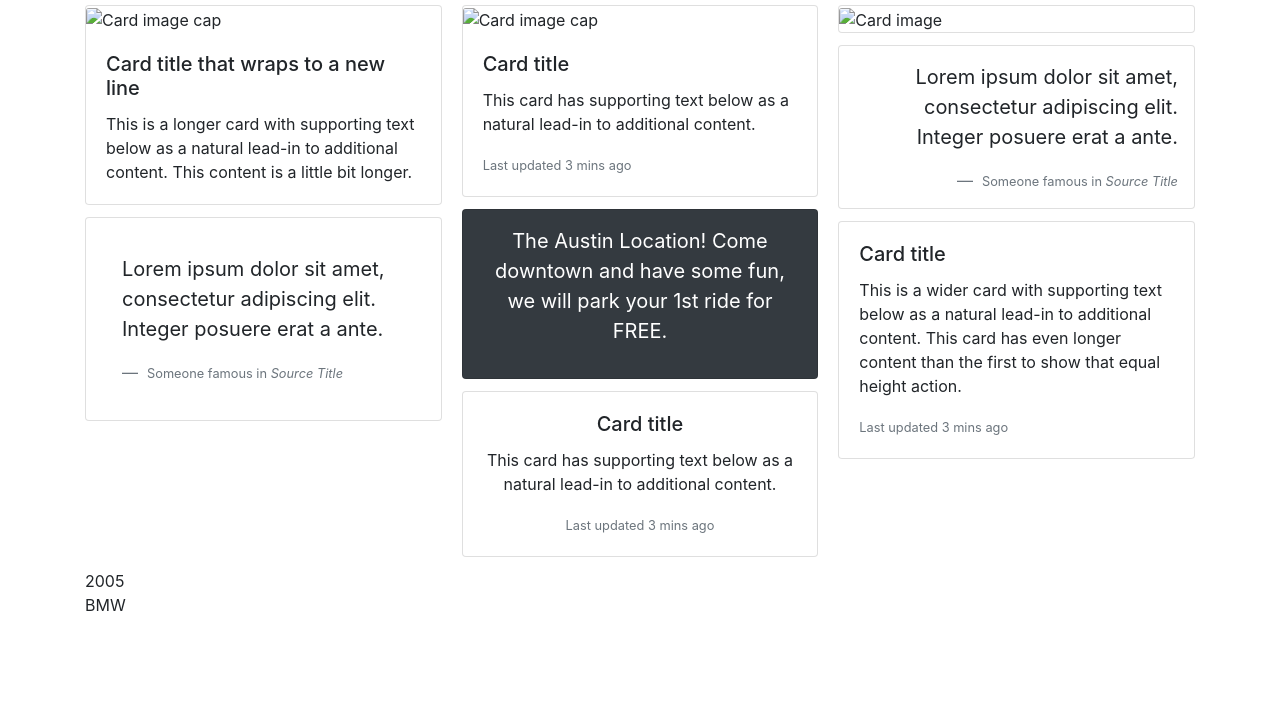
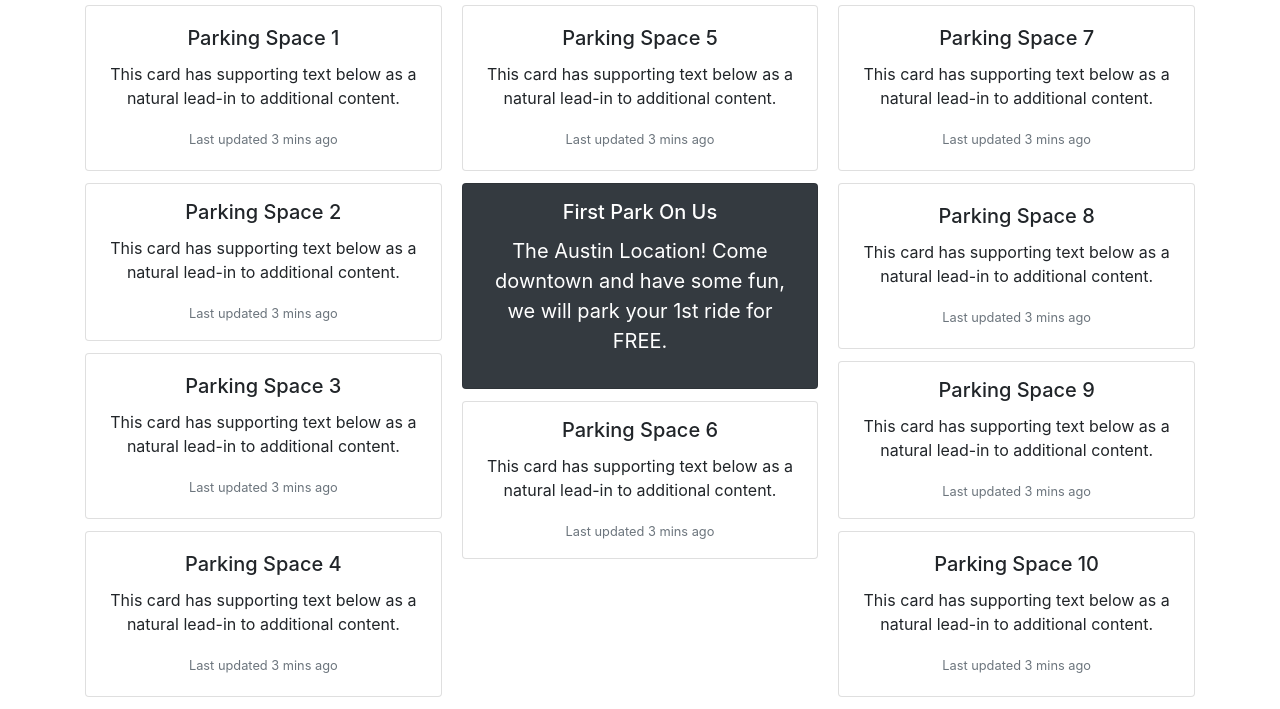
Before and after one commit to alvinjackson101/parking-lot-sim, a plain HTML site: page live-parking.html in a window 1280 px wide. Shown: the part 305-1014 px from the top of the page. Before the commit the page ends 922 px from the top, so only its background shows below. Drawn offline with nearby package versions, Linux system fonts and the light colour scheme.

Commit message:
finished frontend

```diff
--- a/index.js
+++ b/index.js
@@ -1,15 +1,47 @@
 
 //random car
-var arrCar = [ "Porsche" , "Lamborghini" , "Ferrari" , "Tesla" , "BMW" ];
-var randomCar= arrCar[Math.floor(Math.random()*arrCar.length)];
-document.getElementById("parkingspot2").innerHTML = randomCar;
+//var arrCar = [ "Porsche" , "Lamborghini" , "Ferrari" , "Tesla" , "BMW" ];
+//var randomCar= arrCar[Math.floor(Math.random()*arrCar.length)];
+//document.getElementById("parkingspot2").innerHTML = randomCar;
 
 //random year
-var arrYear = [ "2019" , "2000" , "2017" , "2005" , "1995" , "1980"];
-var randomYear= arrYear[Math.floor(Math.random()*arrYear.length)];
-document.getElementById("parkingspot1").innerHTML = randomYear;
+//var arrYear = [ "2019" , "2000" , "2017" , "2005" , "1995" , "1980"];
+//var randomYear= arrYear[Math.floor(Math.random()*arrYear.length)];
+//document.getElementById("parkingspot1").innerHTML = randomYear;
 
 //random plate
-var arrPlate = ["A", "B", "C", "D", "E", "F", "G", "H", "I", "J", "K", "L", "1", "2", "3", "4", "5", "6"];
-var randomPlate= arrPlate[Math.floor(Math.random()*arrPlate.length)];
-document.getElementById("parkingspot3").innerHTML = randomPlate;
+//var arrPlate = ["A", "B", "C", "D", "E", "F", "G", "H", "I", "J", "K", "L", "1", "2", "3", "4", "5", "6"];
+//var randomPlate= arrPlate[Math.floor(Math.random()*arrPlate.length)];
+//document.getElementById("parkingspot3").innerHTML = randomPlate;
+
+function Car(make, model, year, time){
+
+    this.make = make();
+    this.model = model;
+    this.year = year;
+    this.time = time;
+    this.parked = false;
+
+    this.park = function(){
+        this.parked = true;
+        setTimeout(function(e){
+            e.leave();
+
+        },
+        time,
+        this);
+
+        console.log("parked!");
+        console.dir(this);
+
+        this.leave = function() {
+            console.log("leaving...");
+            this.parked = false;
+            console.log("left!");
+            console.dir(this);
+        }
+    }
+
+    let car = new Car("ford", "f150", "2000", "5000");
+
+    }
--- a/live-parking.html
+++ b/live-parking.html
@@ -29,64 +29,92 @@
 
    <div class="container">
         <div class="card-columns">
-            <div class="card">
-              <img class="card-img-top" src="..." alt="Card image cap">
+
+          <div class="card text-center">
             <div class="card-body">
-                <h5 class="card-title">Card title that wraps to a new line</h5>
-                <p class="card-text">This is a longer card with supporting text below as a natural lead-in to additional content. This content is a little bit longer.</p>
+              <h5 class="card-title">Parking Space 1</h5>
+                <p class="parkingspot1">This card has supporting text below as a natural lead-in to additional content.</p>
+                <p class="card-text"><small class="text-muted">Last updated 3 mins ago</small></p>
             </div>
           </div>
-            <div class="card p-3">
-              <blockquote class="blockquote mb-0 card-body">
-                <p>Lorem ipsum dolor sit amet, consectetur adipiscing elit. Integer posuere erat a ante.</p>
-                <footer class="blockquote-footer">
-                  <small class="text-muted">
-                    Someone famous in <cite title="Source Title">Source Title</cite>
-                  </small>
-                </footer>
-              </blockquote>
+
+          <div class="card p-3 text-center">
+              <h5 class="card-title">Parking Space 2</h5>
+              <p class="parkingspot1">This card has supporting text below as a natural lead-in to additional content.</p>
+              <p class="card-text"><small class="text-muted">Last updated 3 mins ago</small></p>
           </div>
+
           <div class="card">
-              <img class="card-img-top" src="..." alt="Card image cap">
+            <div class="card-body text-center">
+              <h5 class="card-title">Parking Space 3</h5>
+              <p class="parkingspot1">This card has supporting text below as a natural lead-in to additional content.</p>
+            <p class="card-text"><small class="text-muted">Last updated 3 mins ago</small></p>
+            </div>
+          </div>
+
+          <div class="card text-center">
               <div class="card-body">
-                <h5 class="card-title">Card title</h5>
+                <h5 class="card-title">Parking Space 4</h5>
+                  <p class="parkingspot1">This card has supporting text below as a natural lead-in to additional content.</p>
+                  <p class="card-text"><small class="text-muted">Last updated 3 mins ago</small></p>
+              </div>
+          </div>
+
+            <div class="card text-center">
+                <div class="card-body">
+                  <h5 class="card-title">Parking Space 5</h5>
                   <p class="card-text">This card has supporting text below as a natural lead-in to additional content.</p>
                   <p class="card-text"><small class="text-muted">Last updated 3 mins ago</small></p>
                 </div>
             </div>
+
               <div class="card text-white text-center p-3 bg-dark">
+                  <h5 class="card-title">First Park On Us</h5>
                   <blockquote class="blockquote mb-0">
                     <p>The Austin Location! Come downtown and have some fun, we will park your 1st ride for <bold>FREE</bold>.</p>
                   </blockquote>
               </div>
-            <div class="card text-center">
-              <div class="card-body">
-                <h5 class="card-title">Card title</h5>
-                <p class="card-text">This card has supporting text below as a natural lead-in to additional content.</p>
+
+              <div class="card p-3 text-center">
+                  <h5 class="card-title">Parking Space 6</h5>
+                  <p class="parkingspot1">This card has supporting text below as a natural lead-in to additional content.</p>
+                  <p class="card-text"><small class="text-muted">Last updated 3 mins ago</small></p>
+              </div>
+
+              <div class="card">
+                <div class="card-body text-center">
+                  <h5 class="card-title">Parking Space 7</h5>
+                  <p class="parkingspot1">This card has supporting text below as a natural lead-in to additional content.</p>
                 <p class="card-text"><small class="text-muted">Last updated 3 mins ago</small></p>
                 </div>
               </div>
-            <div class="card">
-              <img class="card-img" src="..." alt="Card image">
-            </div>
-            <div class="card p-3 text-right">
-              <blockquote class="blockquote mb-0">
-                <p>Lorem ipsum dolor sit amet, consectetur adipiscing elit. Integer posuere erat a ante.</p>
-                <footer class="blockquote-footer">
-                  <small class="text-muted">
-                    Someone famous in <cite title="Source Title">Source Title</cite>
-                  </small>
-                </footer>
-              </blockquote>
-            </div>
-            <div class="card">
+
+              <div class="card text-center">
                 <div class="card-body">
-                <h5 class="card-title">Card title</h5>
-                <p class="card-text">This is a wider card with supporting text below as a natural lead-in to additional content. This card has even longer content than the first to show that equal height action.</p>
+                  <h5 class="card-title">Parking Space 8</h5>
+                  <p class="parkingspot1">This card has supporting text below as a natural lead-in to additional content.</p>
                 <p class="card-text"><small class="text-muted">Last updated 3 mins ago</small></p>
                 </div>
               </div>
+
+              <div class="card p-3 text-center">
+                  <h5 class="card-title">Parking Space 9</h5>
+                  <p class="parkingspot1">This card has supporting text below as a natural lead-in to additional content.</p>
+                  <p class="card-text"><small class="text-muted">Last updated 3 mins ago</small></p>
               </div>
+
+              <div class="card">
+                <div class="card-body text-center">
+                  <h5 class="card-title">Parking Space 10</h5>
+                  <p class="parkingspot1">This card has supporting text below as a natural lead-in to additional content.</p>
+                <p class="card-text"><small class="text-muted">Last updated 3 mins ago</small></p>
+                </div>
+              </div>
+
+            </div>
+
+
+
 
 
 
```
Lines whose indentation alone changed are shown as unchanged.
